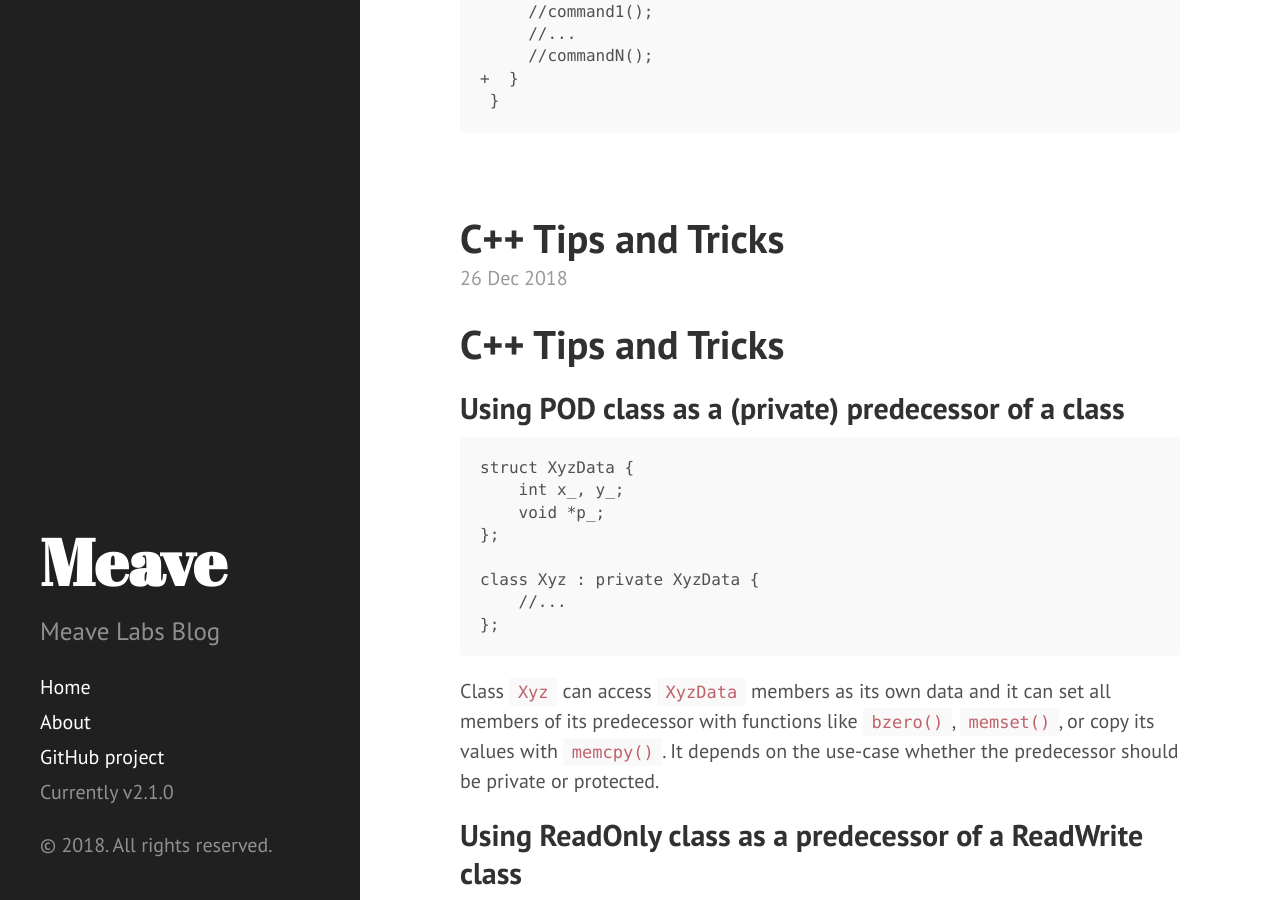
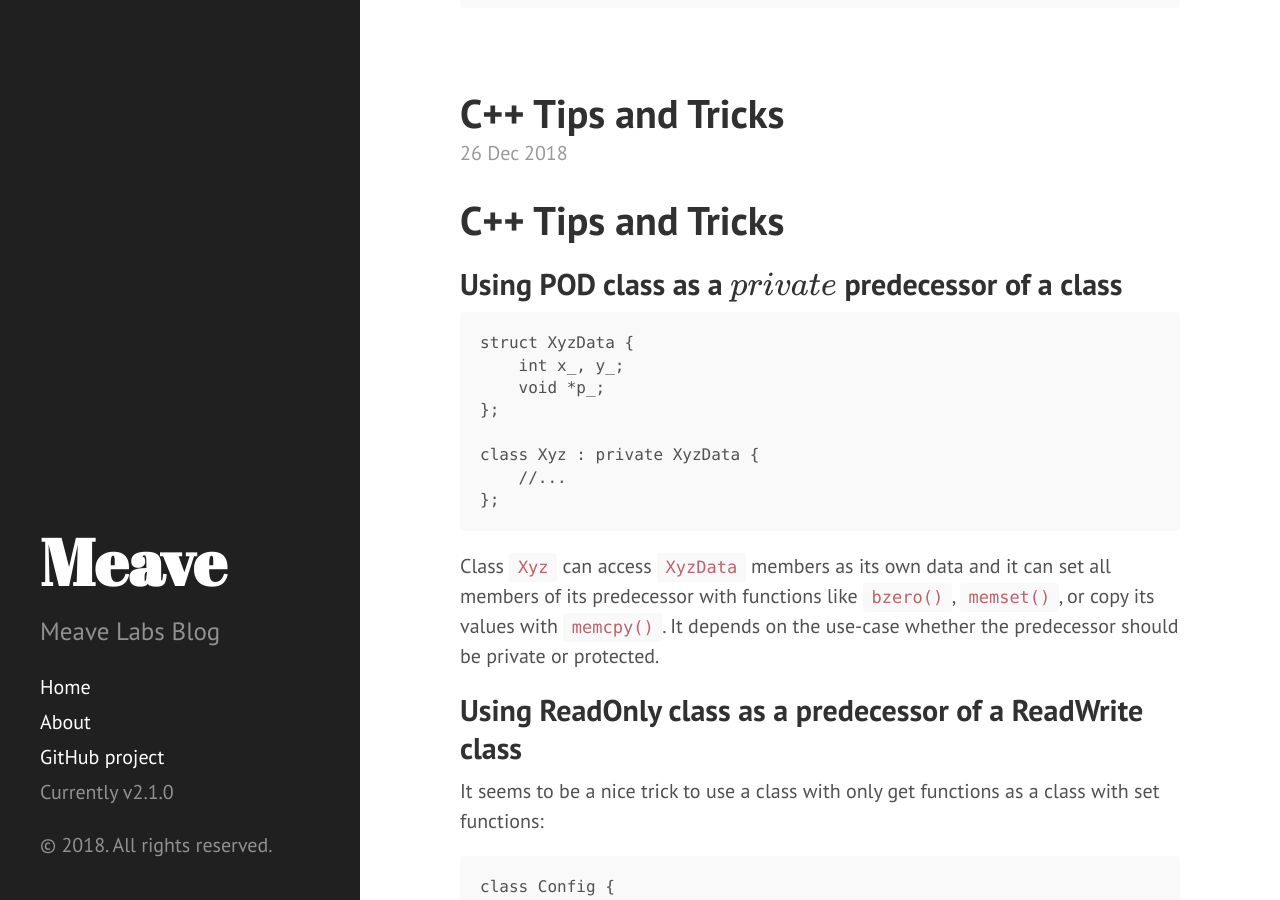
Before and after one commit to meave-labs/meave-labs.github.io.bak, a Jekyll site: the page built from index.html, in a window 1280 px wide and 900 px high, scrolled down 2103 px. Built offline with Jekyll 4.4.1, drawn with Linux system fonts in a browser that asks for light colours; Markdown is read by kramdown in place of the engine named in the settings; formulas are drawn with MathJax 3; the list of posts is cut into pages by our own code.

Commit message:
Fixed link and added else.

```diff
--- a/_includes/head.html
+++ b/_includes/head.html
@@ -27,9 +27,11 @@
   <!-- RSS -->
   <link rel="alternate" type="application/rss+xml" title="RSS" href="/atom.xml">
 
+  {% if page.use_math %}
   <!--  Mathematical support -->
-  {% if page.use_math %}
-    {% include mathjax_support %}
+    {% include mathjax_support.html %}
+  {% else %}
+  <!-- Mathematical support not enabled. -->
   {% endif %}
 
 </head>
```
